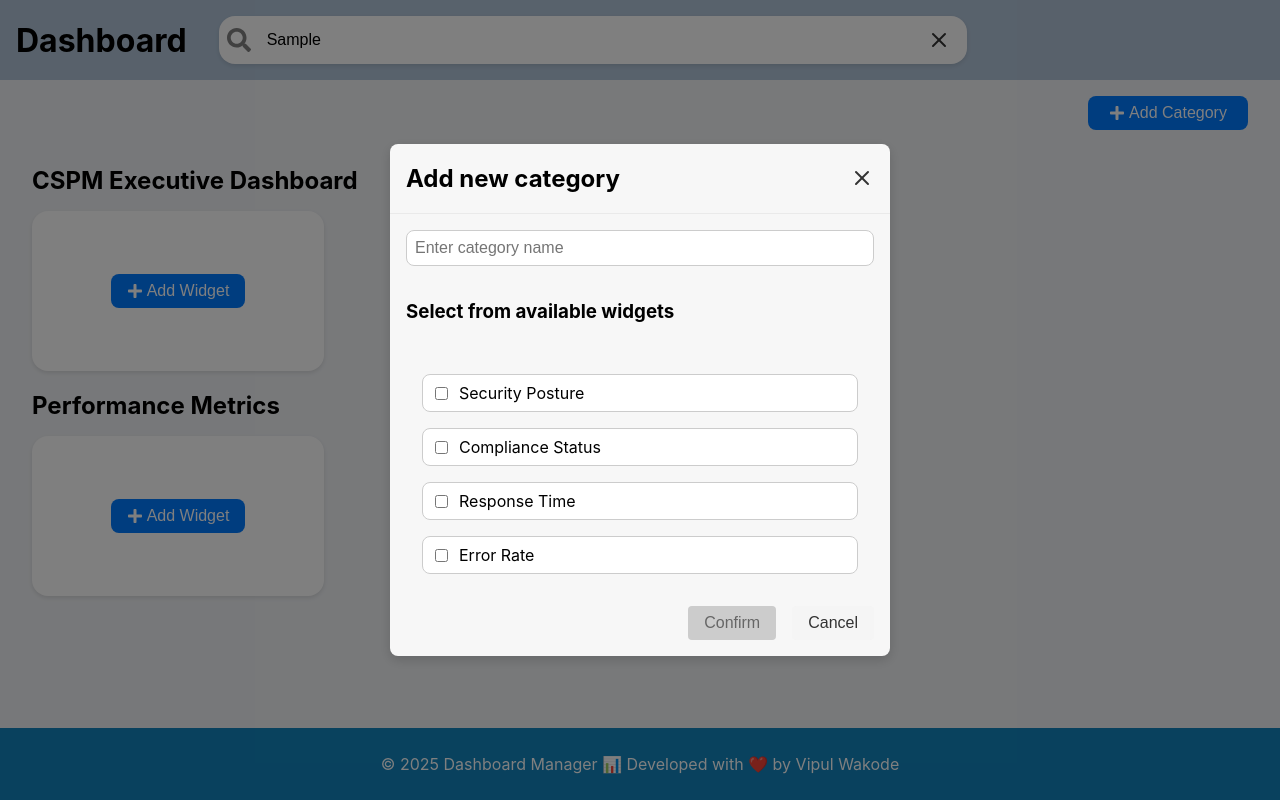
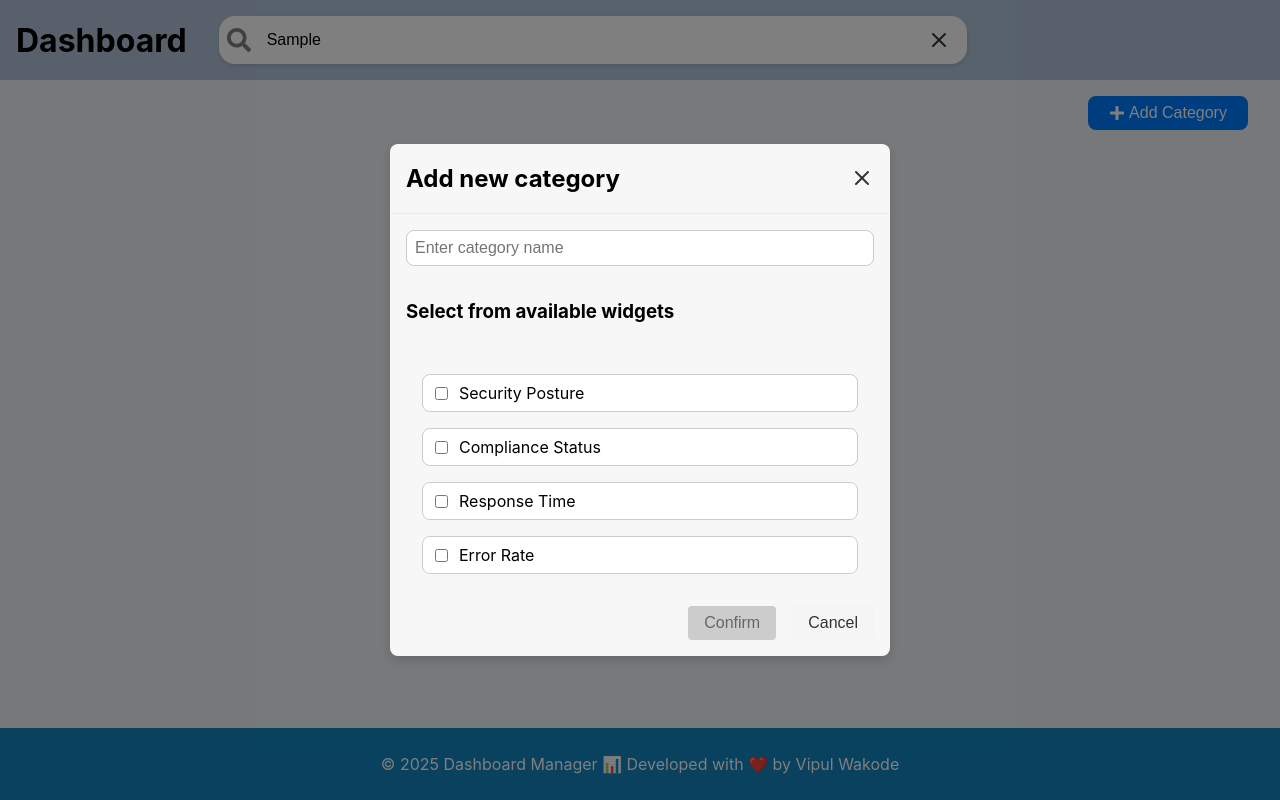
Before and after one commit to vipulwakode/Dashboard-Manager, a React (Vite) app: page / in a window 1280 px wide. Both pictures are taken after typing "Sample" into the empty fields and a click on the button "Add Category". Built offline with nearby package versions, Linux system fonts and the light colour scheme.

Commit message:
add null state to search result

```diff
--- a/src/components/Category.jsx
+++ b/src/components/Category.jsx
@@ -3,7 +3,6 @@ import styled from "styled-components";
 import Widget from "./Widget";
 import { FaPlus } from "react-icons/fa";
 import AddWidgetModal from "./AddWidgetModal";
-import { useSelector } from "react-redux";
 
 const Container = styled.div`
   display: grid;
@@ -59,22 +58,13 @@ const AddButton = styled.button`
 
 const Category = ({ category }) => {
   const [showAddWidgetModal, setShowAddWidgetModal] = useState(false);
-  const searchTerm = useSelector((state) => state.dashboard.searchTerm);
-
-  const filteredWidgets = searchTerm
-    ? category.widgets.filter(
-        (widget) =>
-          widget.name.toLowerCase().includes(searchTerm.toLowerCase()) ||
-          widget.content.toLowerCase().includes(searchTerm.toLowerCase())
-      )
-    : category.widgets;
 
   return (
     <>
       <CategoryContainer>
         <CategoryTitle>{category.name}</CategoryTitle>
         <Container>
-          {filteredWidgets.map((widget) => (
+          {category.widgets.map((widget) => (
             <Widget key={widget.id} widget={widget} categoryId={category.id} />
           ))}
           <WidgetCard>
--- a/src/components/Dashboard.jsx
+++ b/src/components/Dashboard.jsx
@@ -52,9 +52,30 @@ const AddButton = styled.button`
   }
 `;
 
+const NoCategoriesMessage = styled.div`
+  text-align: center;
+  color: #666;
+  font-size: 1.5rem;
+  margin-top: 2rem;
+`;
+
 const Dashboard = () => {
   const categories = useSelector((state) => state.dashboard.categories);
   const [showAddCategoryModal, setShowAddCategoryModal] = useState(false);
+  const searchTerm = useSelector((state) => state.dashboard.searchTerm);
+
+  const filteredCategories = searchTerm
+    ? categories
+        .map((category) => ({
+          ...category,
+          widgets: category.widgets.filter(
+            (widget) =>
+              widget.name.toLowerCase().includes(searchTerm.toLowerCase()) ||
+              widget.content.toLowerCase().includes(searchTerm.toLowerCase())
+          ),
+        }))
+        .filter((category) => category.widgets.length > 0)
+    : categories;
 
   return (
     <Container>
@@ -65,9 +86,15 @@ const Dashboard = () => {
         </AddButton>
       </ButtonWrapper>
       <CategoryContainer>
-        {categories.map((category) => (
-          <Category category={category} />
-        ))}
+        {filteredCategories.length > 0 ? (
+          filteredCategories.map((category) => (
+            <Category key={category.id} category={category} />
+          ))
+        ) : searchTerm ? (
+          <NoCategoriesMessage>No matching widgets found.</NoCategoriesMessage>
+        ) : (
+          <NoCategoriesMessage>No categories available.</NoCategoriesMessage>
+        )}
       </CategoryContainer>
       {showAddCategoryModal && (
         <AddCategoryModal onClose={() => setShowAddCategoryModal(false)} />
```
